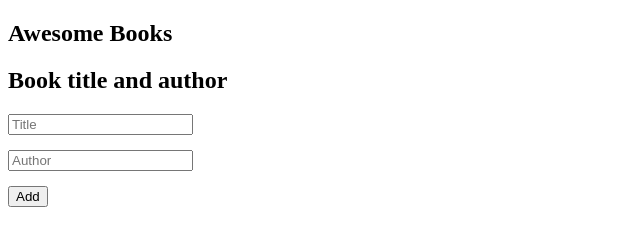
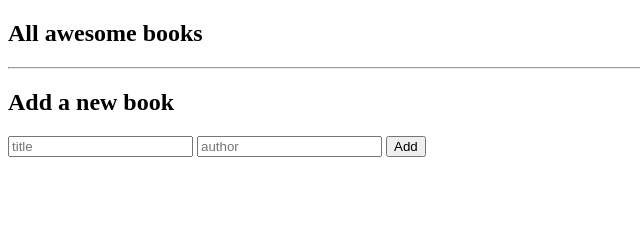
Before and after one commit to francis3400/Awesome-JavaScript-Objects, a website: page index.html in a window 1280 px wide. Shown: the whole page, without its empty margins (0-640 px from the left). Drawn offline with Linux system fonts and the light colour scheme; files that its build step writes are made by us from their sources.

Commit message:
update index.html files for js classes

```diff
--- a/index.html
+++ b/index.html
@@ -5,14 +5,13 @@
   <meta charset="UTF-8">
   <meta http-equiv="X-UA-Compatible" content="IE=edge">
   <meta name="viewport" content="width=device-width, initial-scale=1.0">
-  <title>Sandbox AWB. IM</title>
+  <title>Refactor JS Classes</title>
   <link rel="stylesheet" href="styles.css
   ">
 </head>
 
 <body>
   <section id="header-section">
-    <h1>Awesome Books</h1>
     <nav id="nav-sec">
       <ul>
 
@@ -21,23 +20,24 @@
   </section>
   <p id="date-sub"></p>
   <main>
-    <section id="list-sec">
+    <section class="list-books">
+      <h2> All awesome books</h2>
+      <section id="list-sec"></section>
+    </section>
+    <hr>
+    <section id="add-sec">
+      <h2>Add a new book</h2>
+      <div class="new-book">
+        <input id="title" name="title" placeholder="title" required>
+        <input id="author" name="author" placeholder="author" required>
+        <button id="btn-add">Add</button>
+      </div>
 
-    </section>
-    <section id="add-sec">
-      <h2>Book title and author</h2>
-      <input class="input-text" id="title" placeholder="Title" required>
-      <input class="input-text" id="author" placeholder="Author" required>
-      <button class="input-text" id="btn-add">Add</button>
-    </section>
-    <section id="contact-sec">
-
-    </section>
   </main>
   <footer>
 
   </footer>
 </body>
-<script src="script.js"></script>
+<script src="js/script.js" type="module"></script>
 
 </html>
```
